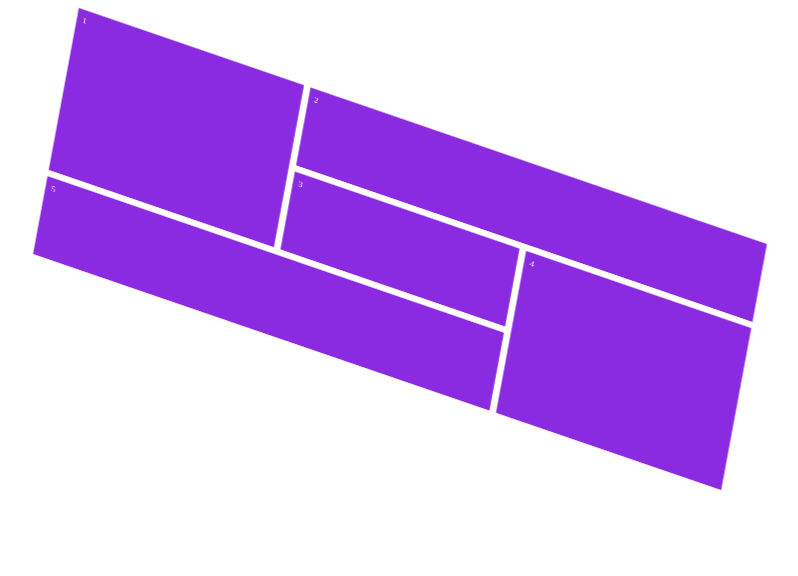
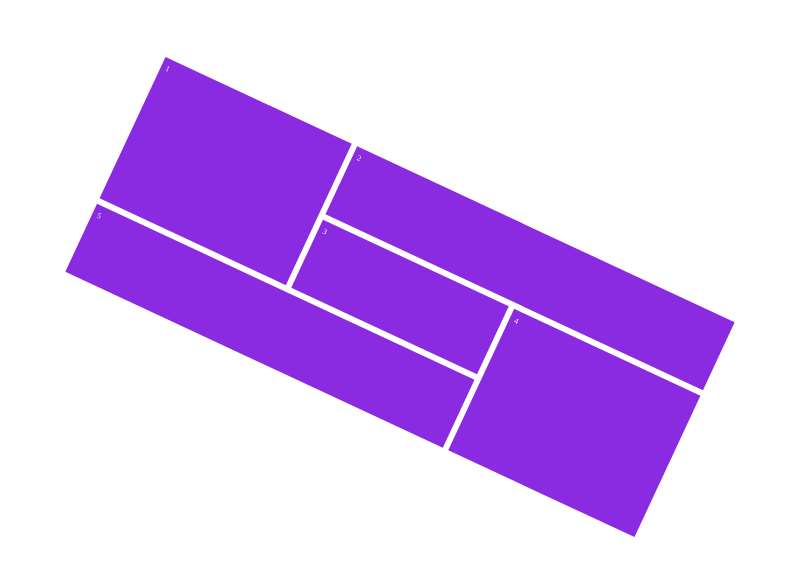
Before and after one commit to edriso/iti-labs, a PHP site: page /index4.html in a window 1280 px wide. Shown: the top 576 px of the page, without its empty margins (240-1038 px from the left). Run offline with PHP 8.4, Linux system fonts and the light colour scheme.

Commit message:
update task4

```diff
--- a/style.css
+++ b/style.css
@@ -134,7 +134,8 @@ a {
   grid-template-columns: repeat(3, 1fr);
   /* grid-auto-rows: minmax(150px, auto); */
   grid-template-rows: repeat(3, minmax(150px, auto));
-  transform: scale(0.6) rotateX(25deg) rotateY(22deg) rotateZ(10deg);
+  transform: scale(0.5) rotateZ(25deg);
+  margin-top: 3rem;
 }
 
 .task4 .div {
```
